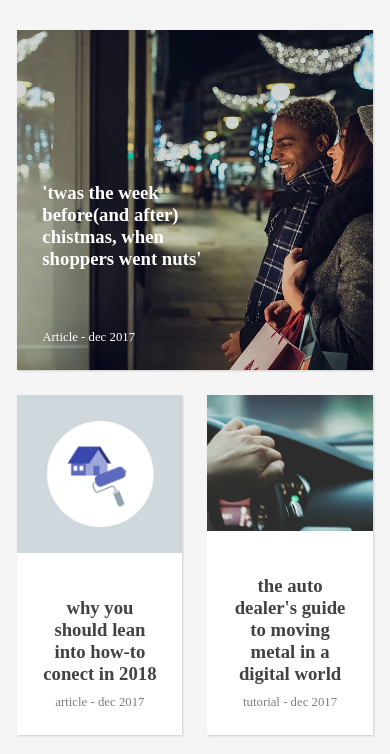
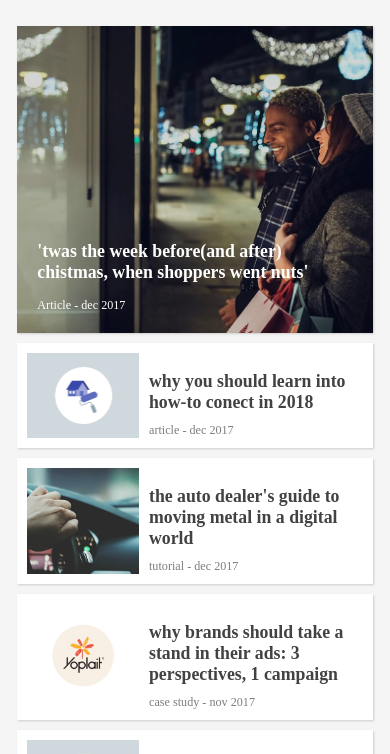
Before and after one commit to ceddy9176/think-with-google, a plain HTML site: page index.html in a window 390 px wide. Shown: the part 79-833 px from the top of the page. Drawn offline with Linux system fonts and the light colour scheme.

Commit message:
add media query for a max-width of 600px

```diff
--- a/css/styles.css
+++ b/css/styles.css
@@ -123,9 +123,57 @@ a.grid-image {
   height: 100%;
 }
 
-@media only screen and (max-width:1000px){
+@media only screen and (max-width: 1000px){
 
   .grid {
-      grid-template-columns: 1fr 1fr;
+    grid-template-columns: 1fr 1fr;
   }
 }
+
+@media only screen and (max-width: 600px) {
+  body {
+    font-size: .95em;
+  }
+
+  .grid {
+    grid-template-columns: 1fr;
+    grid-gap: 10px;
+  }
+
+  .grid-item.span {
+    grid-column: 1;
+    height: 307px;
+  }
+
+  .grid-item {
+    height: auto;
+  }
+
+  .grid-item:not(.span) {
+    text-align: left;
+    flex-direction: row;
+    padding: 10px;
+  }
+
+  .grid-item:not(.span) .grid-image {
+    width: 33.3%;
+    height: 100% !important;
+    align-self: baseline;
+    display: block;
+    position: relative;
+    max-width: 130px;
+  }
+
+  .grid-content {
+    padding: 0 0 0 10px;
+    flex-basis: 60%;
+  }
+
+  #ltas .span .grid-content {
+    padding: 20px;
+  }
+
+  #ltas .span .grid-content h3 {
+    margin-bottom: 15px;
+  }
+}
--- a/index.html
+++ b/index.html
@@ -28,7 +28,7 @@
               <img src="img/whats-missing-thumbnail.jpg" alt="">
             </a>
             <a href="#" class="grid-content">
-              <h3>why you should lean into how-to conect in 2018</h3>
+              <h3>why you should learn into how-to conect in 2018</h3>
               <div class="grid-sub-content">
                 article - dec 2017
               </div>
```
